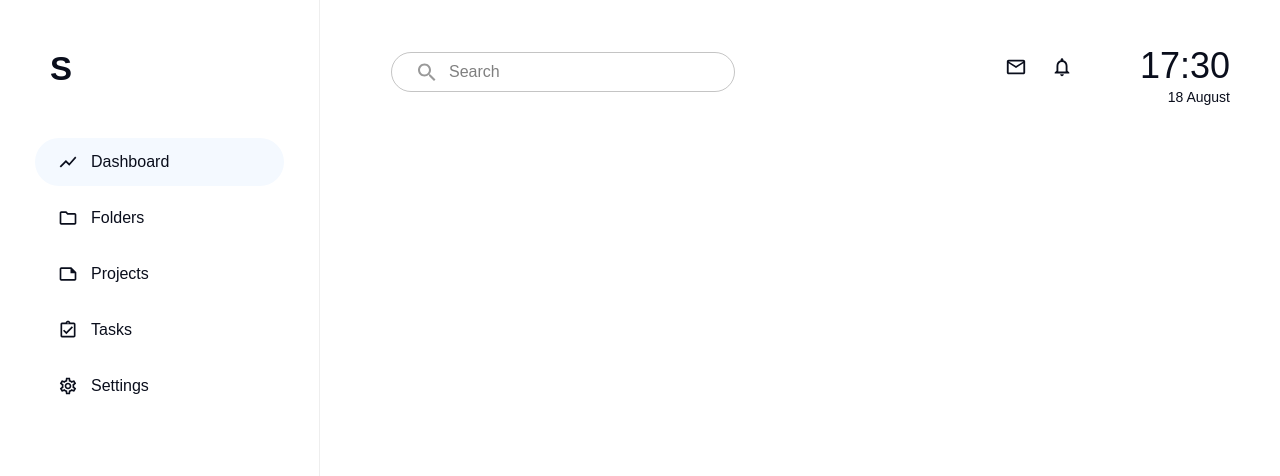
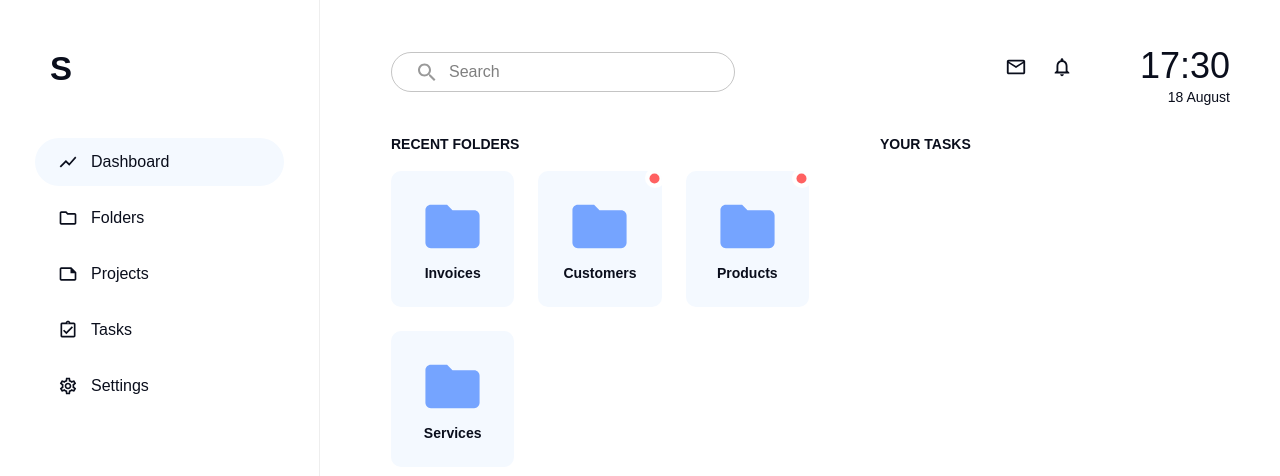
Before and after one commit to hyhong-code/pm-dashboard-ui, a React (Create React App) app: page / in a window 1280 px wide. Shown: the top 476 px of the page. Built offline with nearby package versions, Linux system fonts and the light colour scheme; a web font is replaced by a local one.

Commit message:
Finish folder card

```diff
--- /dev/null
+++ b/src/components/FolderCard.js
@@ -0,0 +1,78 @@
+import React from "react";
+import { makeStyles, Typography } from "@material-ui/core";
+
+import Button from "@material-ui/core/Button";
+import Card from "@material-ui/core/Card";
+import Box from "@material-ui/core/Box";
+
+import FolderIcon from "@material-ui/icons/Folder";
+import FiberManualRecordIcon from "@material-ui/icons/FiberManualRecord";
+
+const useStyles = makeStyles((theme) => ({
+  card: {
+    height: "8.5rem",
+    borderRadius: 10,
+    backgroundColor: theme.palette.common.blueLight2,
+    boxShadow: "none",
+    overflow: "hidden",
+    position: "relative",
+  },
+  dotContainer: {
+    background: "#fff",
+    width: 20,
+    height: 20,
+    display: "flex",
+    alignItems: "center",
+    justifyContent: "center",
+    borderRadius: 20,
+    position: "absolute",
+    right: -3,
+    top: -3,
+  },
+  dot: {
+    fontSize: 15,
+    color: theme.palette.common.red,
+  },
+  button: {
+    height: "100%",
+    width: "100%",
+  },
+  btnRoot: {
+    "& .MuiButton-label": {
+      height: "100%",
+      width: "100%",
+      display: "flex",
+      flexDirection: "column",
+      alignItems: "center",
+      justifyContent: "center",
+    },
+  },
+  icon: {
+    fontSize: 65,
+    color: theme.palette.common.blueLight1,
+  },
+  folderName: {
+    ...theme.typography.mainTitle,
+    textTransform: "initial",
+    marginTop: theme.spacing(0.5),
+  },
+}));
+
+const FolderCard = ({ folderName, notification }) => {
+  const classes = useStyles();
+  return (
+    <Card className={classes.card} raised={false}>
+      {notification && (
+        <Box className={classes.dotContainer}>
+          <FiberManualRecordIcon className={classes.dot} />
+        </Box>
+      )}
+      <Button className={classes.button} classes={{ root: classes.btnRoot }}>
+        <FolderIcon className={classes.icon} />
+        <Typography className={classes.folderName}>{folderName}</Typography>
+      </Button>
+    </Card>
+  );
+};
+
+export default FolderCard;
--- a/src/components/Main.js
+++ b/src/components/Main.js
@@ -1,9 +1,61 @@
-import React from "react";
+import React, { Fragment } from "react";
+import { useTheme, makeStyles } from "@material-ui/core";
 
+import Grid from "@material-ui/core/Grid";
+import Typography from "@material-ui/core/Typography";
+
+import FolderCard from "./FolderCard";
 import Topbar from "./Topbar";
 
+const folders = [
+  { folderName: "Invoices", notifination: false },
+  { folderName: "Customers", notifination: true },
+  { folderName: "Products", notifination: true },
+  { folderName: "Services", notifination: false },
+];
+
+const useStyles = makeStyles((theme) => ({
+  leftGrid: {
+    paddingLeft: theme.spacing(8.875),
+    paddingRight: theme.spacing(8.875),
+  },
+}));
+
 const Main = () => {
-  return <Topbar />;
+  const theme = useTheme();
+  const classes = useStyles();
+  return (
+    <Fragment>
+      <Topbar />
+      <Grid container>
+        <Grid item xs={7} className={classes.leftGrid}>
+          <Typography
+            style={{
+              ...theme.typography.mainTitle,
+              marginBottom: theme.spacing(2),
+            }}
+          >
+            Recent Folders
+          </Typography>
+          <Grid container spacing={3}>
+            {folders.map(({ folderName, notifination }, idx) => (
+              <Grid item xs={4} key={idx}>
+                <FolderCard
+                  folderName={folderName}
+                  notification={notifination}
+                />
+              </Grid>
+            ))}
+          </Grid>
+        </Grid>
+        <Grid item xs={5}>
+          <Typography style={{ ...theme.typography.mainTitle }}>
+            Your Tasks
+          </Typography>
+        </Grid>
+      </Grid>
+    </Fragment>
+  );
 };
 
 export default Main;
--- a/src/theme.js
+++ b/src/theme.js
@@ -53,6 +53,7 @@ export default createMuiTheme({
       fontSize: 14,
       fontWeight: 700,
       color: black,
+      textTransform: "uppercase",
     },
     mainProjectName: {
       fontSize: 18,
```
